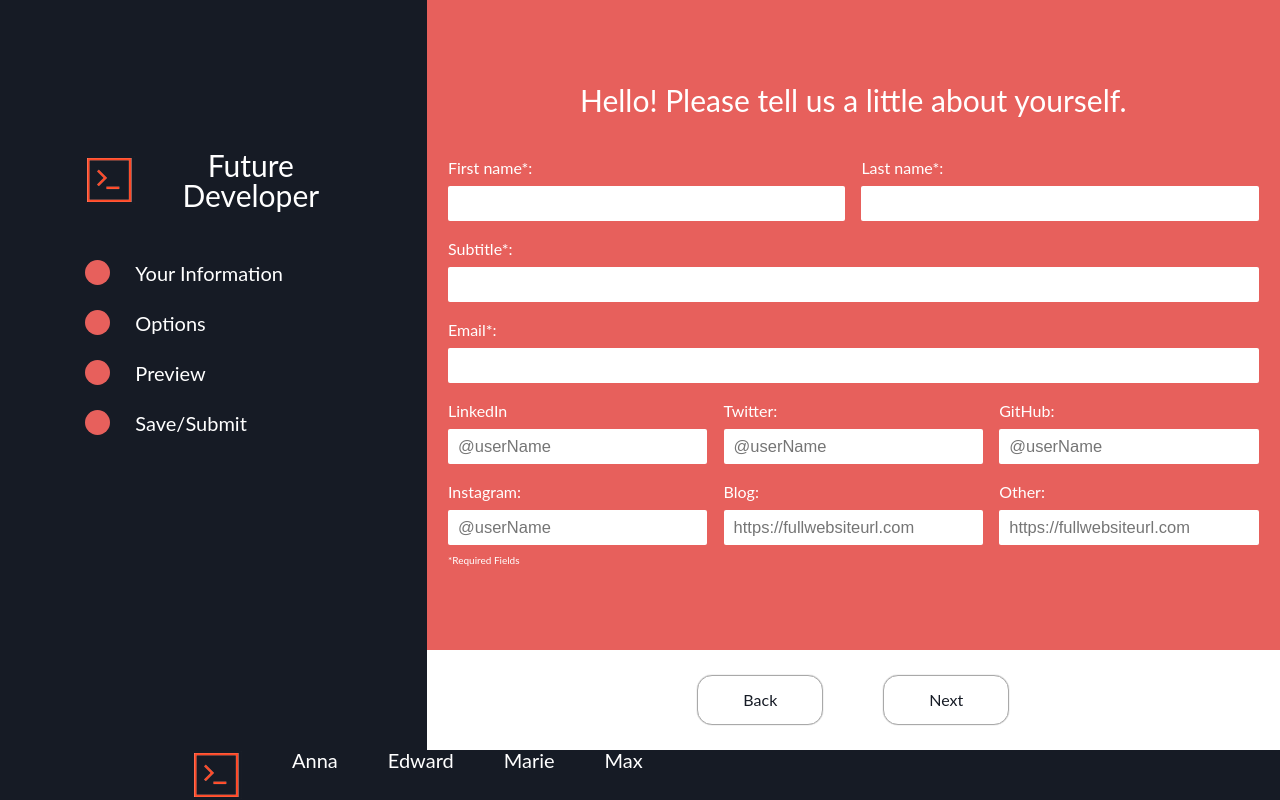
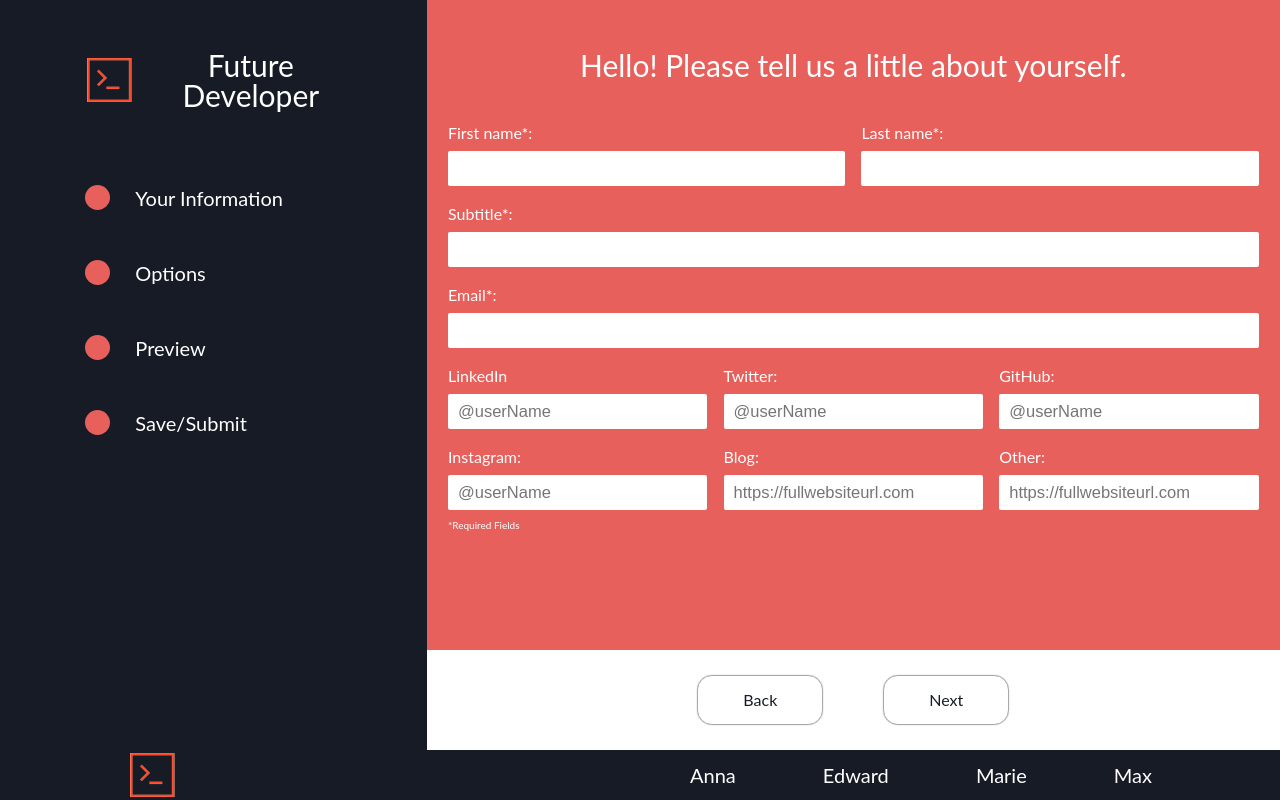
Before and after one commit to EdwardMaxMarieAnna/frontEndDeveloperComingSoon, a React (Create React App) app: page /about in a window 1280 px wide. Built offline with nearby package versions, Linux system fonts and the light colour scheme; no server answers.

Commit message:
fullscreen mode was implemented, made some minor css tweaks

```diff
--- a/src/About.css
+++ b/src/About.css
@@ -38,5 +38,4 @@
     display: inline-flex;
     flex-direction: column;
     width: 49%;
-
 }
--- a/src/App.css
+++ b/src/App.css
@@ -34,6 +34,7 @@ p {
 .mainGrid {
     display:grid;
     grid-template-columns: 2fr 4fr;
+    grid-template-rows:1fr;
     height: 100vh;
 }
 
@@ -53,6 +54,10 @@ section {
 header {
     background-color:var(--sideBackground);
     text-align:center;
+    height: 100%;
+    display: flex;
+    flex-direction: column;
+    padding-top: 50px;
 }
 header h1 {
     font-size:3.0rem;
@@ -63,18 +68,12 @@ header img {
     justify-content:right;
 }
 
-header {
-    height: 100%;
-    display: flex;
-    flex-direction: column;
-    padding-top: 100px;
-}
 .titleContainer {
     display:flex;
     width:60%;
     margin:0 auto;
     align-items:center;
-    padding:50px 0;
+    padding:0px 0px 25px 0px;
 }
 
 .sectionContainer {
@@ -83,7 +82,7 @@ header {
 }
 .sectionContainer li {
     display:flex;
-    padding:0 0 25px;
+    padding:50px 0 0;
     align-items:center;
 }
 .sectionContainer p {
@@ -97,7 +96,7 @@ header {
 }
 
 .landingPage h2 {
-    font-size: 4rem;
+    font-size: 3rem;
     color: #E7605C;
     margin-bottom: 4rem;
     text-align: left;
@@ -128,7 +127,7 @@ header {
     justify-content: start;
     height: 98%;
     width: 98%;
-    margin-top: 10%!important;
+    margin-top: 50px !important;
 }
 .formWrapper {
     max-width: 900px;
@@ -222,13 +221,13 @@ footer{
 .footerLinks {
     display:grid;
     grid-template-columns:1fr 1fr;
-    width:70%;
+    width:80%;
     margin:0 auto;
 }
 .footerLinks ul {
     display: flex;
-    align-items: left;
-    justify-content:right;
+    align-items: center;
+    justify-content:space-between;
 }
 .footerLinks li {
     padding-left:50px;
@@ -240,3 +239,16 @@ footer{
 a:hover {
     color:var(--accentBlue);
 }
+
+@media only screen and (max-width: 1000px) {
+    .sectionContainer {
+        width:80%;
+    }
+    .landingPage h2 {
+        margin-bottom:2rem;
+    }
+    .socialMedia div  {
+    display: flex;
+    flex-wrap: wrap;
+    }
+}
--- a/src/components/PasteCode.css
+++ b/src/components/PasteCode.css
@@ -1,6 +1,5 @@
 /* bottomNav */
 .bottomNav {
-    height:5%;
     background-color:var(--background);
     display:flex;
     align-items:center;
@@ -11,34 +10,35 @@
     border-radius:25px;
     font-size:2.0rem;
     background-color:white;
+    margin:0;
 }
 /* Copy Paste Section */
 .CopyPasteWrapper {
     background-color:var(--background);
-    margin-top:-50px;
+    margin-top:50px;
+    height:100%;
 }
 .CopyPasteContainer {
-    width:80%;
+    width:100%;
     margin:0 auto;
     height:90%;
 }
 .CopyPasteTitle{
     text-align:center;
     font-size:4.0rem;
-    padding:25px;
+    padding:0 25px;
 }
 .CopyPasteType {
     font-size:2.0rem;
     background-color:var(--sideBackground);
 }
 .CopyPasteEach {
-    width:90%;
     margin:0 auto;
 }
 .CopyPasteEach textarea {
     font-size:1.5rem;
     width:100%;
     background-color:rgb(11, 13, 44);
-    margin-bottom:25px;
+    margin-bottom:50px;
     color:white;
 }
--- a/src/components/PasteCode.js
+++ b/src/components/PasteCode.js
@@ -74,7 +74,7 @@ class PasteCode extends Component {
         return (
             <div className="CopyPasteWrapper">
                 <div className="CopyPasteContainer">
-                    <h2 tabIndex="0" className="CopyPasteTitle">Ok, all set! <span>Feel free to copy the code</span></h2>
+                    <h1 tabIndex="0" className="CopyPasteTitle">Ok, all set! <span>Feel free to copy the code</span></h1>
                     <div className="CopyPasteEach">
                         <h4 tabIndex="0" id="copyHTML" className="CopyPasteType">HTML</h4>
                         <textarea rows="6" ref={(htmlText) => this.htmlText = htmlText} readOnly value=
@@ -201,10 +201,10 @@ a:hover {
 }`}>
                         </textarea>
                     </div>
-                </div>
                 <div className="bottomNav">
                     <button onClick={this.handleClickHTML}>Save HTML</button>
                     <button onClick={this.handleClickCSS}>Save CSS</button>
+                </div>
                 </div>
             </div>
         )
--- a/src/components/footer/Footer.js
+++ b/src/components/footer/Footer.js
@@ -6,8 +6,8 @@ function Footer() {
         <footer>
             <div className="wrapper">
                 <div className="footerLinks">
+                    <img src={logo} alt="Future Developer logo" />
                     <ul>
-                    <img src={logo} alt="Future Developer logo" />
                         <li><a href="annacodes.tech"> Anna</a></li>
                         <li><a href="edwardboland.com">Edward</a></li>
                         <li><a href="tbt.com">Marie</a></li>
--- a/src/components/form/Preview.js
+++ b/src/components/form/Preview.js
@@ -107,7 +107,7 @@ class Preview extends Component {
             <h2 className={this.state.color}>
               Hello I'm {firstName} {lastName}!
             </h2>
-            <h3 className={this.state.color}>My website is comming soon!</h3>
+            <h3 className={this.state.color}>My website is coming soon!</h3>
             <h4 className={this.state.color}>{subtitle}</h4>
             <ul>
               <li className={this.state.twitterHidden}>
```
